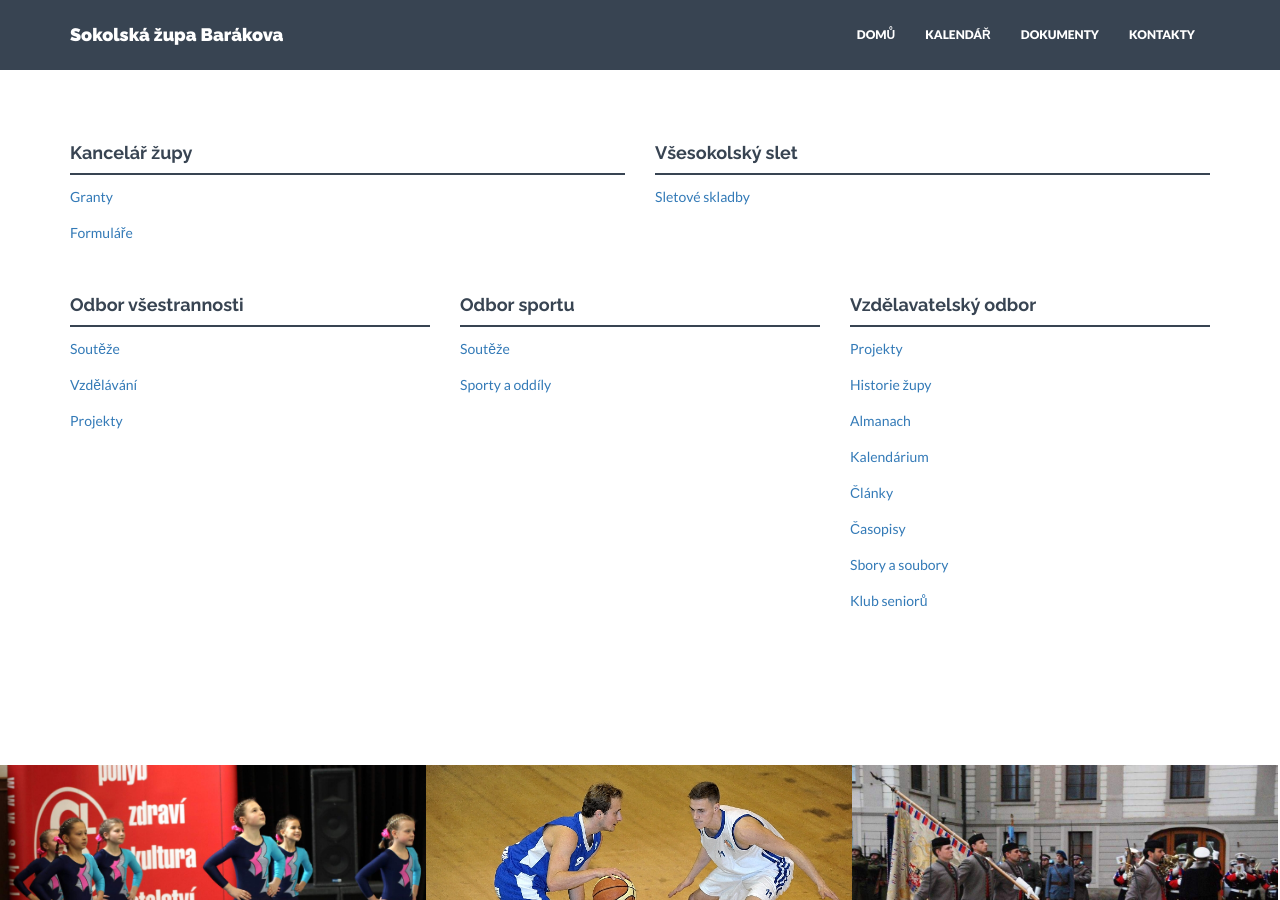
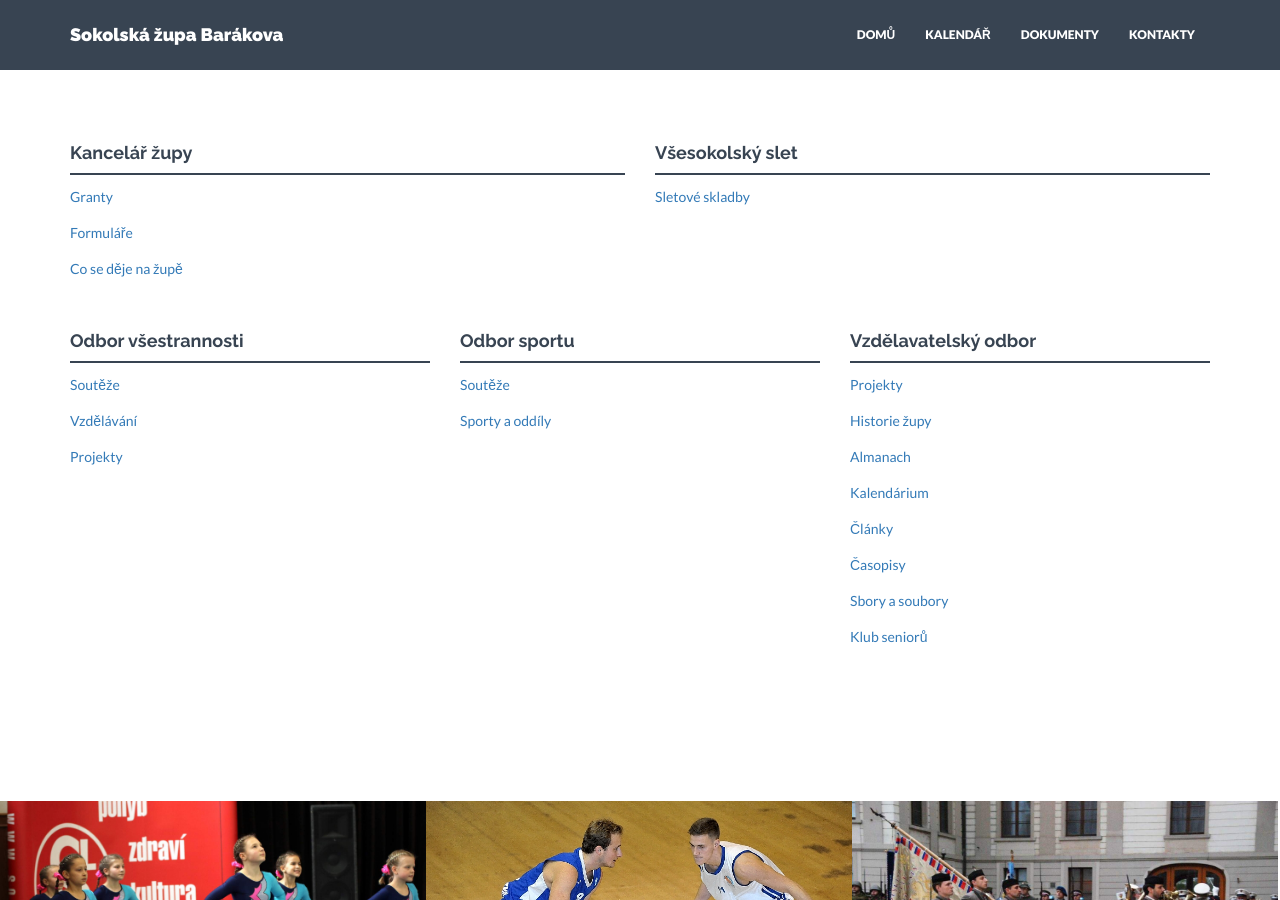
Before and after one commit to milanhybner/zbarakova.cz, a Jekyll site: the page built from index.html, in a window 1280 px wide and 900 px high, scrolled down 648 px. Built offline with Jekyll 4.4.1, drawn with Linux system fonts in a browser that asks for light colours; nearby versions of some CDN libraries.

Commit message:
přidáno Co se děje na župě

```diff
--- a/index.html
+++ b/index.html
@@ -50,6 +50,7 @@ layout: default
            <div class="hline"></div>
            <p><a href="kancelar/granty.html">Granty</a></p>
            <p><a href="kancelar/formulare.html">Formuláře</a></p>
+           <p><a href="kancelar/co-se-deje.html">Co se děje na župě</a></p>
            <div class="spacing"></div>
        </div>
       <div class="col-md-6">
```
Also changed, not shown: 1 other file.
